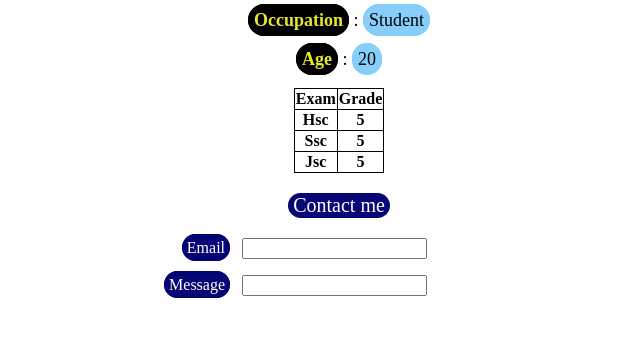
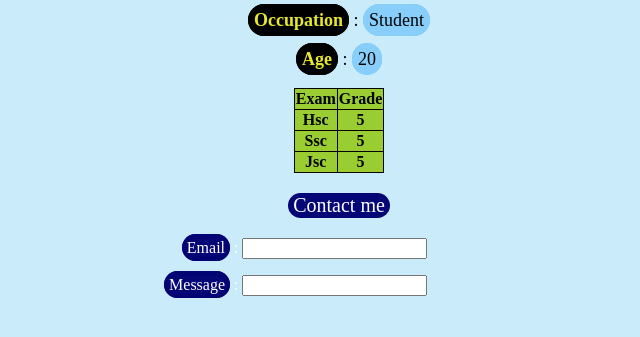
Before and after one commit to zubayer3570/Assignment-1, a plain HTML site: page index.html in a window 1280 px wide. Shown: the part 267-604 px from the top of the page, without its empty margins (301-941 px from the left). Drawn offline with Linux system fonts and the light colour scheme.

Commit message:
new final

```diff
--- a/index.html
+++ b/index.html
@@ -2,6 +2,9 @@
     <head>
         <title>BIOGRAPHY</title>
         <style>
+            body{
+                background-color: rgb(202, 236, 250);
+            }
             h1{
                 color: white;
                 text-align: center;
@@ -82,6 +85,7 @@
          table{
              margin-left: auto;
              margin-right: auto;
+             background-color: yellowgreen;
          }
         </style>
     </head>
```
